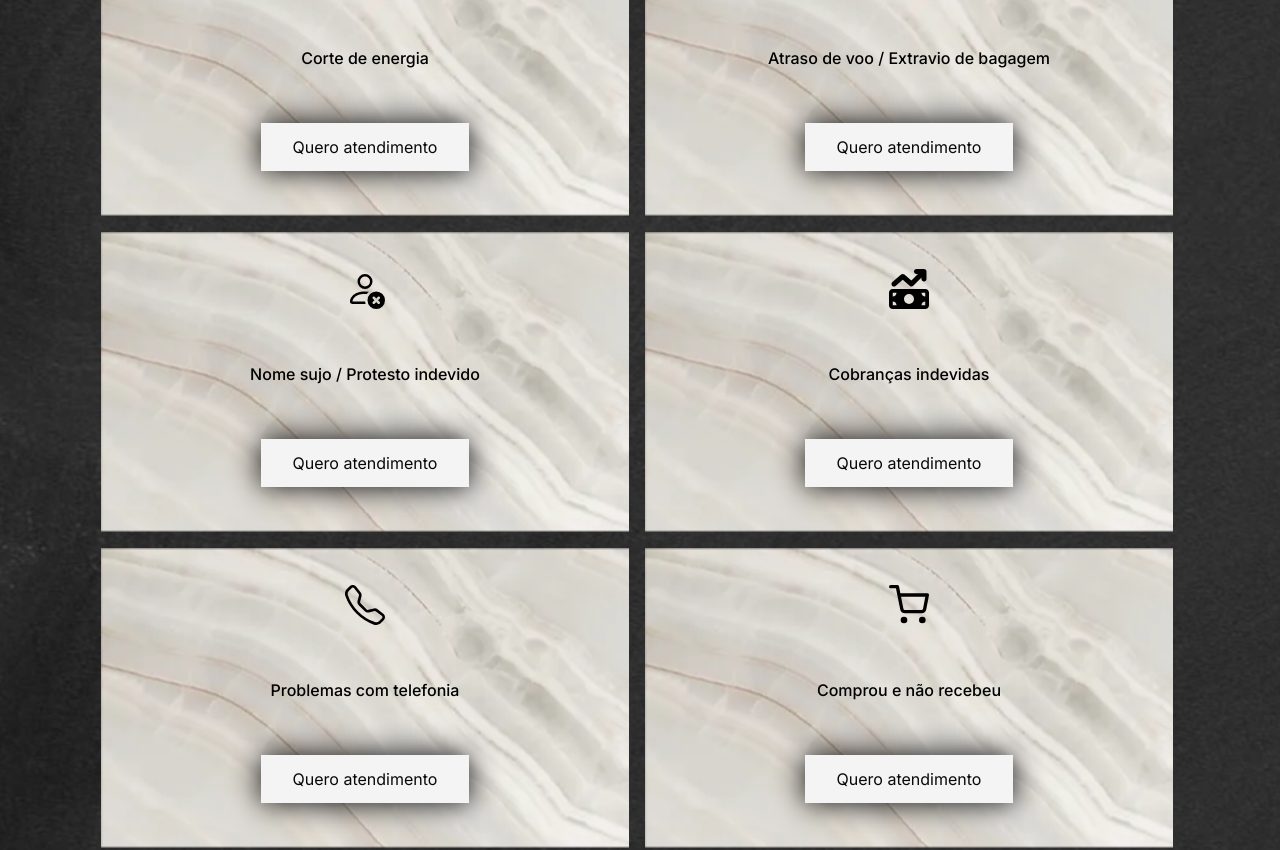
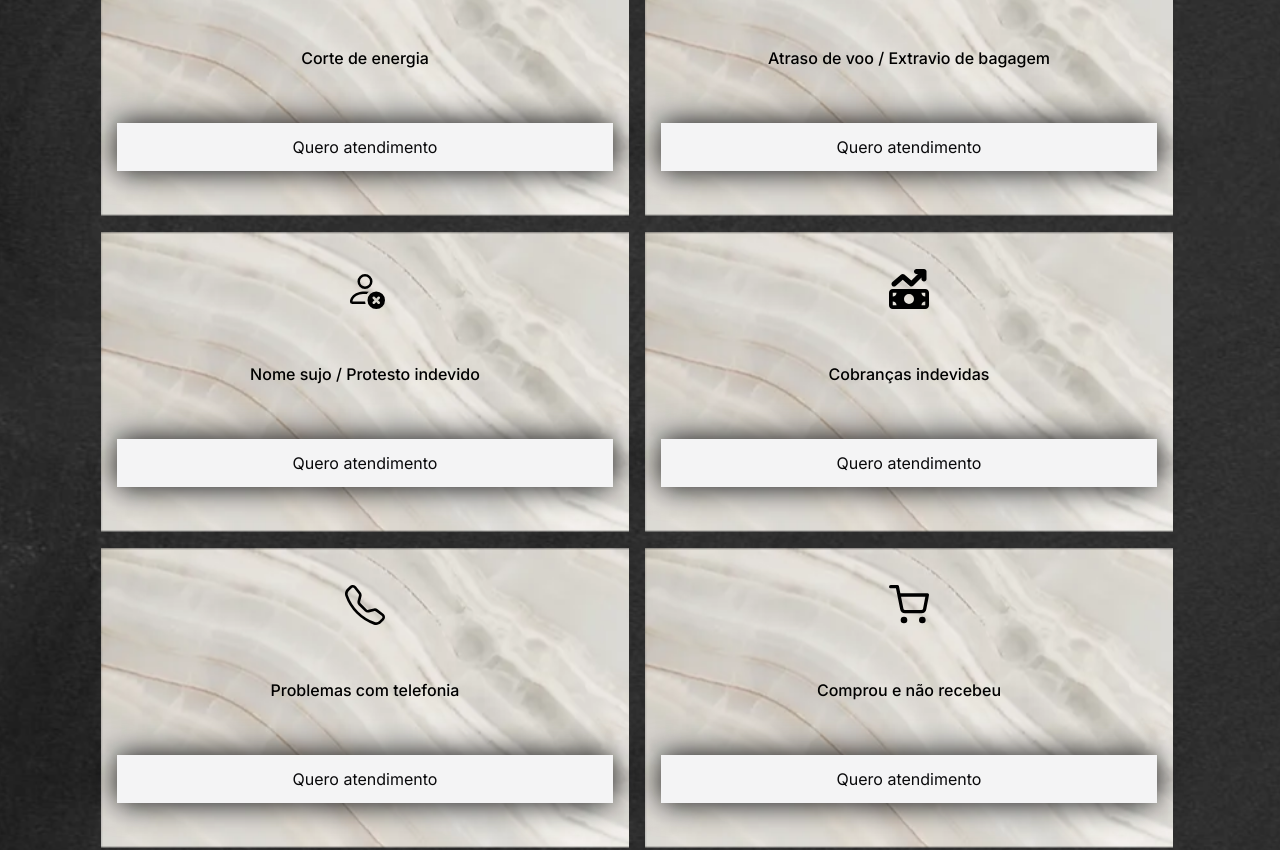
Before and after one commit to f3rnandorj/wanessalopesadv, a Next.js app: page / in a window 1280 px wide. Shown: the part 960-1810 px from the top of the page. Built offline with nearby package versions, Linux system fonts and the light colour scheme.

Commit message:
last updates....

```diff
--- a/src/components/Button/Button.tsx
+++ b/src/components/Button/Button.tsx
@@ -1,6 +1,5 @@
 "use client";
 
-import Link from "next/link";
 import { Text } from "../Text/Text";
 
 type ButtonVariants = "defaultMain" | "outline";
@@ -33,7 +32,7 @@ export function Button({
       `,
       },
       outline: {
-        container: `min-h-12 bg-zinc-100 px-8 text-zinc-950 hover:button-hover
+        container: `min-h-12 w-full bg-zinc-100 mx-2 text-zinc-950 hover:button-hover
         shadow-zinc-950 shadow-button hover:shadow-none hover:border-zinc-950 hover:border-[1px]
         ${className}
       `,
@@ -46,9 +45,9 @@ export function Button({
   if (isLink) {
     return (
       <button className={`${buttonStyle}`}>
-        <Link href={hrefToWpp} about="Fale conosco">
+        <a href={hrefToWpp} about="Fale conosco">
           <Text preset="button">{title}</Text>
-        </Link>
+        </a>
       </button>
     );
   }
--- a/src/components/FloatingButton/FloatingButton.tsx
+++ b/src/components/FloatingButton/FloatingButton.tsx
@@ -17,6 +17,7 @@ export function FloatingButton() {
       className="fixed bottom-8 right-8 z-100
       md:bottom-12 md:right-12
       lg:bottom-16 lg:right-16"
+      about="Entre em contato"
     >
       <Image
         src={utilsImages.wpp}
--- a/src/components/FlowOfWork/FlowOfWork.tsx
+++ b/src/components/FlowOfWork/FlowOfWork.tsx
@@ -2,7 +2,6 @@
 
 import { useWindowSize } from "@/hooks";
 import { Step, StepProps } from "./components/Step";
-import { GetServerSideProps, InferGetServerSidePropsType } from "next";
 
 type Flow = "first" | "second";
 interface FlowOfWorkProps extends React.HTMLAttributes<HTMLDivElement> {
--- a/src/components/ServiceList/components/ServiceCard.tsx
+++ b/src/components/ServiceList/components/ServiceCard.tsx
@@ -43,11 +43,7 @@ export function ServiceCard({ id, description, iconName }: ServiceCardProps) {
         {description}
       </Text>
 
-      <Button
-        title="Quero atendimento"
-        preset="outline"
-        className="-mx-2 mb-2"
-      />
+      <Button title="Quero atendimento" preset="outline" className="mb-2" />
     </motion.div>
   );
 }
```
